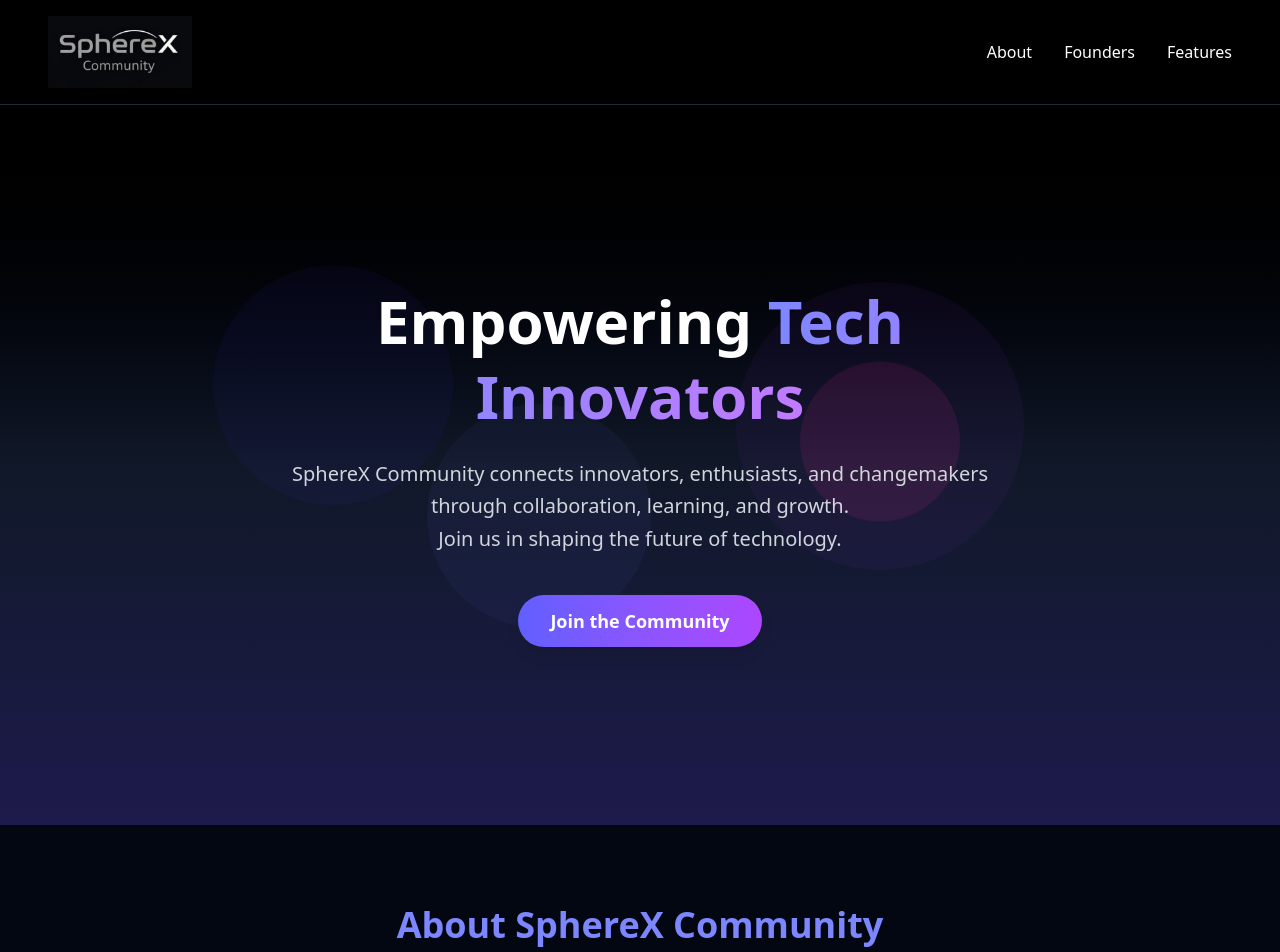
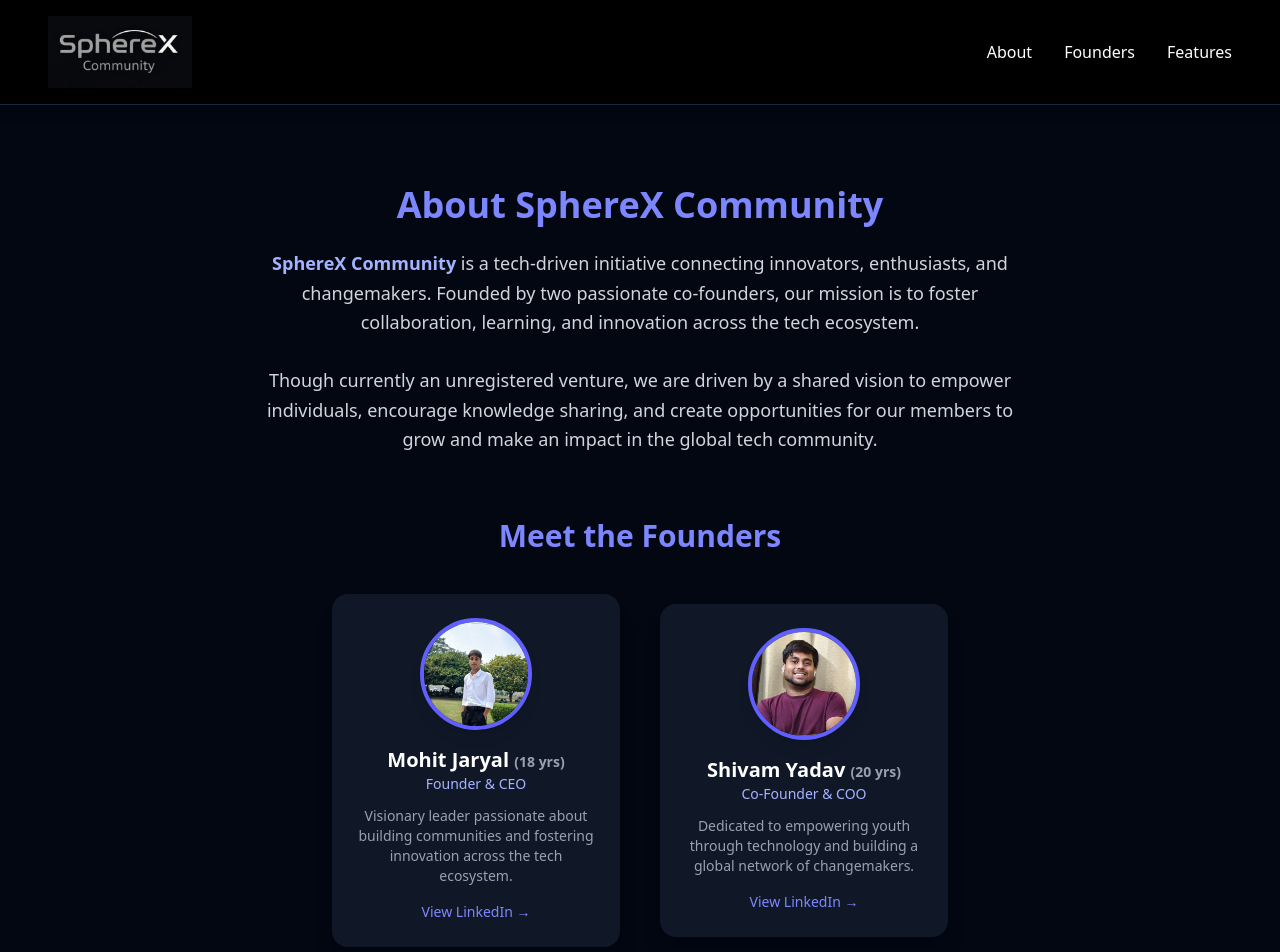
Before and after one commit to mohitjaryal/spherex, a React (Vite) app: page / in a window 1280 px wide. Shown: the top 952 px of the page. Built offline with nearby package versions, Linux system fonts and the light colour scheme.

Commit message:
Update Hero.jsx

```diff
--- a/src/components/Hero.jsx
+++ b/src/components/Hero.jsx
@@ -1,58 +1,96 @@
 import React from "react";
+import founderImg from "../images/founder.jpeg";
+import cofounderImg from "../images/cofounder.jpeg";
+import { motion } from "framer-motion";
 
-export default function Hero() {
+export default function About() {
+  const founders = [
+    {
+      img: founderImg,
+      name: "Mohit Jaryal",
+      role: "Founder & CEO",
+      age: 18,
+      desc: "Visionary leader passionate about building communities and fostering innovation across the tech ecosystem.",
+      linkedin: "https://www.linkedin.com/in/mohitjaryal",
+    },
+    {
+      img: cofounderImg,
+      name: "Shivam Yadav",
+      role: "Co-Founder & COO",
+      age: 20,
+      desc: "Dedicated to empowering youth through technology and building a global network of changemakers.",
+      linkedin: "https://www.linkedin.com/in/shivam-yadav2005/",
+    },
+  ];
+
   return (
-    <section className="relative flex flex-col items-center justify-center text-center min-h-[90vh] px-6 py-20 bg-gradient-to-b from-black via-gray-900 to-indigo-950 overflow-hidden">
-      {/* Subtle Animated Background Circles */}
-      <div className="absolute inset-0">
-        <div className="absolute top-1/4 left-1/6 w-60 h-60 bg-indigo-600/10 rounded-full animate-float-slow"></div>
-        <div className="absolute bottom-1/3 right-1/5 w-72 h-72 bg-purple-500/10 rounded-full animate-float-slow delay-2000"></div>
-        <div className="absolute top-1/3 right-1/4 w-40 h-40 bg-pink-500/20 rounded-full animate-float-slow-reverse delay-1000"></div>
-        <div className="absolute bottom-1/4 left-1/3 w-56 h-56 bg-indigo-400/10 rounded-full animate-float-slow delay-1500"></div>
+    <section id="about" className="px-6 md:px-16 py-20 bg-gray-950 text-center text-white relative overflow-hidden">
+      {/* Floating background circles for founders */}
+      <div className="absolute inset-0 -z-10">
+        <div className="absolute top-1/4 left-1/5 w-40 h-40 bg-indigo-500/10 rounded-full animate-float-smooth"></div>
+        <div className="absolute bottom-1/3 right-1/4 w-52 h-52 bg-purple-500/10 rounded-full animate-float-smooth delay-2000"></div>
       </div>
 
-      {/* Hero Content */}
-      <div className="relative z-10 max-w-3xl">
-        <h2 className="text-5xl md:text-6xl font-extrabold mb-6 leading-tight text-white">
-          Empowering{" "}
-          <span className="text-transparent bg-clip-text bg-gradient-to-r from-indigo-400 to-purple-400">
-            Tech Innovators
-          </span>
-        </h2>
+      {/* About Section */}
+      <h3 className="text-4xl font-extrabold mb-6 text-indigo-400">About SphereX Community</h3>
+      <p className="max-w-3xl mx-auto text-gray-300 leading-relaxed text-lg mb-16">
+        <span className="text-indigo-300 font-semibold">SphereX Community</span> is a tech-driven initiative connecting innovators, enthusiasts, and changemakers. Founded by two passionate co-founders, our mission is to foster collaboration, learning, and innovation across the tech ecosystem.
+        <br />
+        <br />
+        Though currently an unregistered venture, we are driven by a shared vision to empower individuals, encourage knowledge sharing, and create opportunities for our members to grow and make an impact in the global tech community.
+      </p>
 
-        <p className="text-gray-300 text-lg md:text-xl mb-10 leading-relaxed">
-          SphereX Community connects innovators, enthusiasts, and changemakers
-          through collaboration, learning, and growth.
-          <br className="hidden md:block" />
-          Join us in shaping the future of technology.
-        </p>
+      {/* Founders Section */}
+      <div id="founders" className="mt-16">
+        <h4 className="text-3xl font-bold mb-10 text-indigo-400">Meet the Founders</h4>
+        <div className="flex flex-col md:flex-row items-center justify-center gap-10">
+          {founders.map((f, i) => (
+            <motion.div
+              key={i}
+              initial={{ opacity: 0, y: 20 }}
+              whileInView={{ opacity: 1, y: 0 }}
+              viewport={{ once: true, amount: 0.2 }}
+              transition={{ duration: 0.5, delay: i * 0.1 }}
+              className="bg-gray-900 rounded-2xl shadow-xl p-6 w-72 transform transition-all duration-500 hover:scale-105 hover:shadow-indigo-600/50 relative overflow-hidden"
+            >
+              {/* Floating circle behind founder image */}
+              <div className="absolute -top-8 -left-8 w-32 h-32 bg-indigo-400/20 rounded-full animate-float-smooth delay-1500 -z-10"></div>
 
-        <a
-          href="https://www.linkedin.com/company/spherexcommunity/"
-          target="_blank"
-          rel="noopener noreferrer"
-          className="inline-block bg-gradient-to-r from-indigo-500 to-purple-500 hover:from-indigo-600 hover:to-purple-600 text-white px-8 py-3 rounded-full text-lg font-semibold shadow-lg hover:shadow-indigo-500/40 transition-all duration-300"
-        >
-          Join the Community
-        </a>
+              <img
+                src={f.img}
+                alt={f.name}
+                className="w-28 h-28 object-cover rounded-full mx-auto mb-4 border-4 border-indigo-500 shadow-lg"
+              />
+              <h5 className="text-xl font-semibold">
+                {f.name} <span className="text-gray-400 text-sm">({f.age} yrs)</span>
+              </h5>
+              <p className="text-indigo-300 text-sm mb-3">{f.role}</p>
+              <p className="text-gray-400 text-sm">{f.desc}</p>
+              <a
+                href={f.linkedin}
+                target="_blank"
+                rel="noopener noreferrer"
+                className="mt-4 inline-block text-indigo-400 hover:text-indigo-300 text-sm font-medium"
+              >
+                View LinkedIn →
+              </a>
+            </motion.div>
+          ))}
+        </div>
       </div>
 
       {/* Tailwind Custom Animations */}
       <style>
         {`
-          @keyframes float-slow {
-            0%, 100% { transform: translateY(0px); opacity: 0.4; }
-            50% { transform: translateY(-20px); opacity: 0.6; }
+          @keyframes float-smooth {
+            0% { transform: translate(0,0) rotate(0deg) scale(1); opacity: 0.4; }
+            25% { transform: translate(10px,-15px) rotate(15deg) scale(1.05); opacity: 0.6; }
+            50% { transform: translate(0,-20px) rotate(0deg) scale(1); opacity: 0.5; }
+            75% { transform: translate(-10px,-15px) rotate(-15deg) scale(0.95); opacity: 0.6; }
+            100% { transform: translate(0,0) rotate(0deg) scale(1); opacity: 0.4; }
           }
-          @keyframes float-slow-reverse {
-            0%, 100% { transform: translateY(0px); opacity: 0.4; }
-            50% { transform: translateY(20px); opacity: 0.6; }
-          }
-          .animate-float-slow {
-            animation: float-slow 12s ease-in-out infinite;
-          }
-          .animate-float-slow-reverse {
-            animation: float-slow-reverse 14s ease-in-out infinite;
+          .animate-float-smooth {
+            animation: float-smooth 20s ease-in-out infinite;
           }
           .delay-1000 { animation-delay: 1s; }
           .delay-1500 { animation-delay: 1.5s; }
```
